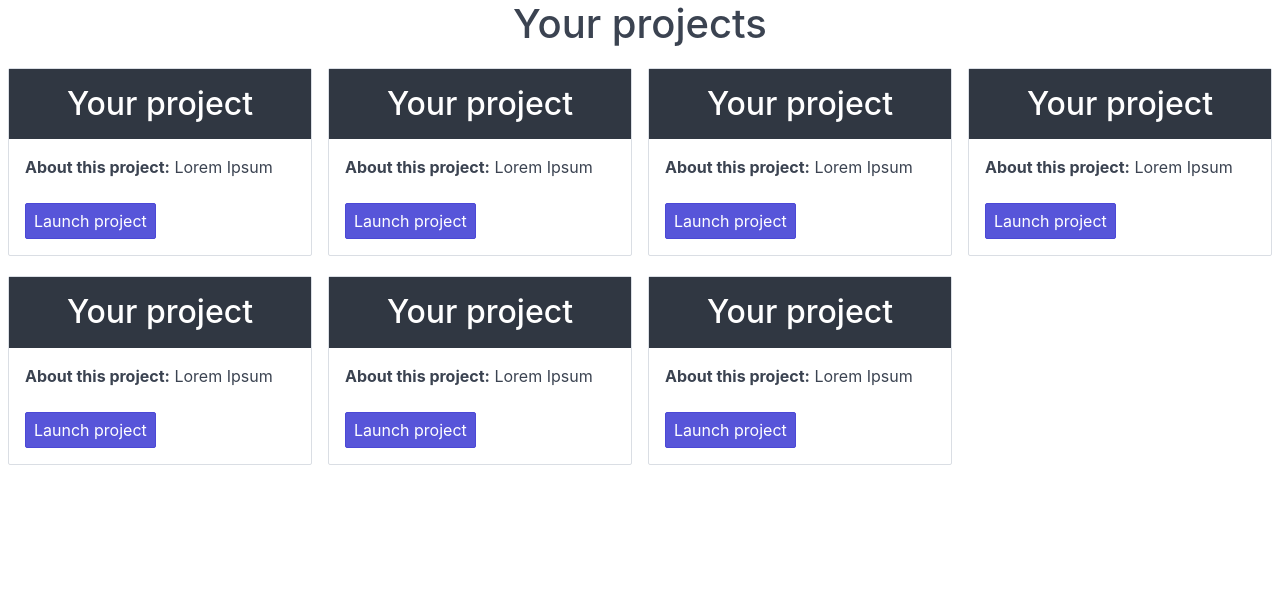
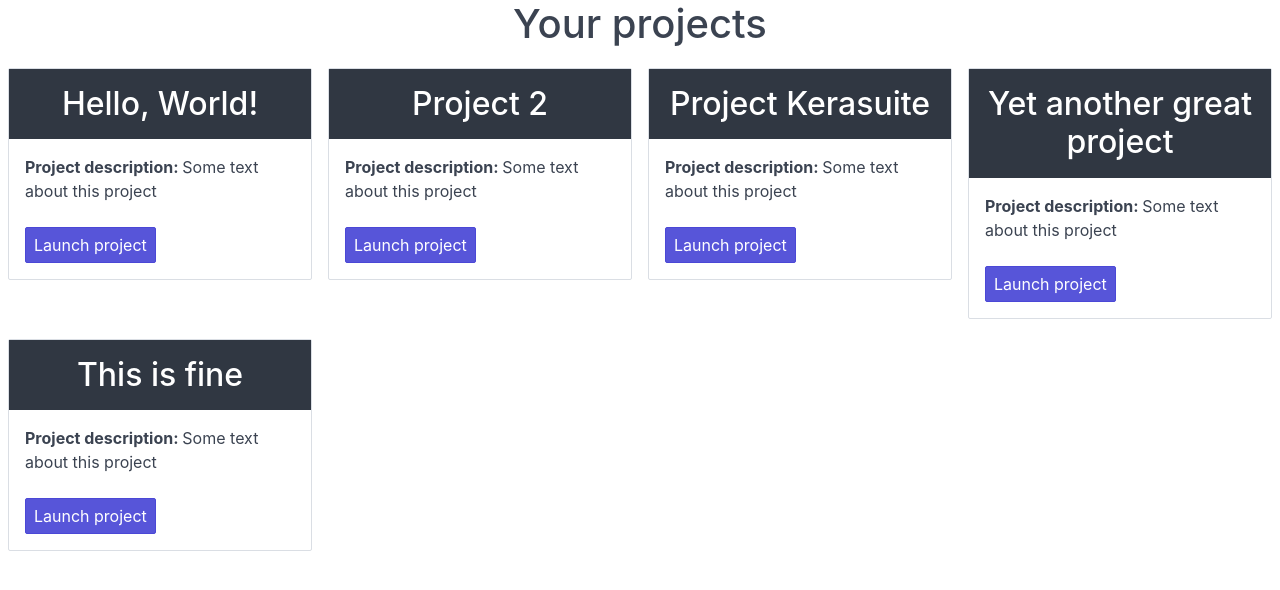
Before and after one commit to MeurillonGuillaume/Kerasuite, a Flask app: page / in a window 1280 px wide. Shown: the part 76-666 px from the top of the page. Run offline with Flask 2, Linux system fonts and the light colour scheme; the visitor is signed in with stand-in values (Sample User, id 1).

Commit message:
Dynamic project listing

```diff
--- a/app.py
+++ b/app.py
@@ -35,7 +35,13 @@ def home():
     Serve the homepage or redirect to the login page
     """
     if is_user_logged_in():
-        return render_template('home.html', LoggedIn=True)
+        return render_template('home.html', LoggedIn=True,
+                               Projects=[{"name": "Hello, World!", "description": "Some text about this project"},
+                                         {"name": "Project 2", "description": "Some text about this project"},
+                                         {"name": "Project Kerasuite", "description": "Some text about this project"},
+                                         {"name": "Yet another great project",
+                                          "description": "Some text about this project"},
+                                         {"name": "This is fine", "description": "Some text about this project"}])
     return redirect('/login')
 
 
--- a/templates/home.html
+++ b/templates/home.html
@@ -2,99 +2,22 @@
 {% block Body %}
     <h1 class="text-center">Your projects</h1>
     <div class="columns">
-        <div class="column col-3" style="margin-bottom: 1rem">
+        {% if Projects %}
+            {% for project in Projects %}
+                <div class="column col-lg-12 col-3" style="margin-bottom: 1rem">
                     <div class="card">
                         <div class="card-header bg-dark">
                             <div class="card-title text-center">
-                        <h2>Your project</h2>
+                                <h2>{{ project.name }}</h2>
                             </div>
                         </div>
                         <div class="card-body">
-                    <p><span class="text-bold">About this project:</span> Lorem Ipsum</p>
+                            <p><span class="text-bold">Project description: </span>{{ project.description }}</p>
                             <button class="btn btn-primary">Launch project</button>
                         </div>
                     </div>
                 </div>
-
-        <div class="column col-3" style="margin-bottom: 1rem">
-            <div class="card">
-                <div class="card-header bg-dark">
-                    <div class="card-title text-center">
-                        <h2>Your project</h2>
-                    </div>
-                </div>
-                <div class="card-body">
-                    <p><span class="text-bold">About this project:</span> Lorem Ipsum</p>
-                    <button class="btn btn-primary">Launch project</button>
-                </div>
-            </div>
-        </div>
-        <div class="column col-3" style="margin-bottom: 1rem">
-            <div class="card">
-                <div class="card-header bg-dark">
-                    <div class="card-title text-center">
-                        <h2>Your project</h2>
-                    </div>
-                </div>
-                <div class="card-body">
-                    <p><span class="text-bold">About this project:</span> Lorem Ipsum</p>
-                    <button class="btn btn-primary">Launch project</button>
-                </div>
-            </div>
-        </div>
-        <div class="column col-3" style="margin-bottom: 1rem">
-            <div class="card">
-                <div class="card-header bg-dark">
-                    <div class="card-title text-center">
-                        <h2>Your project</h2>
-                    </div>
-                </div>
-                <div class="card-body">
-                    <p><span class="text-bold">About this project:</span> Lorem Ipsum</p>
-                    <button class="btn btn-primary">Launch project</button>
-                </div>
-            </div>
-        </div>
-        <div class="column col-3" style="margin-bottom: 1rem">
-            <div class="card">
-                <div class="card-header bg-dark">
-                    <div class="card-title text-center">
-                        <h2>Your project</h2>
-                    </div>
-                </div>
-                <div class="card-body">
-                    <p><span class="text-bold">About this project:</span> Lorem Ipsum</p>
-                    <button class="btn btn-primary">Launch project</button>
-                </div>
-            </div>
-        </div>
-        <div class="column col-3" style="margin-bottom: 1rem">
-            <div class="card">
-                <div class="card-header bg-dark">
-                    <div class="card-title text-center">
-                        <h2>Your project</h2>
-                    </div>
-                </div>
-                <div class="card-body">
-                    <p><span class="text-bold">About this project:</span> Lorem Ipsum</p>
-                    <button class="btn btn-primary">Launch project</button>
-                </div>
-            </div>
-        </div>
-        <div class="column col-3" style="margin-bottom: 1rem">
-            <div class="card">
-                <div class="card-header bg-dark">
-                    <div class="card-title text-center">
-                        <h2>Your project</h2>
-                    </div>
-                </div>
-                <div class="card-body">
-                    <p><span class="text-bold">About this project:</span> Lorem Ipsum</p>
-                    <button class="btn btn-primary">Launch project</button>
-                </div>
-            </div>
-        </div>
-
-
+            {% endfor %}
+        {% endif %}
     </div>
 {% endblock %}
```
Lines whose indentation alone changed are shown as unchanged.
